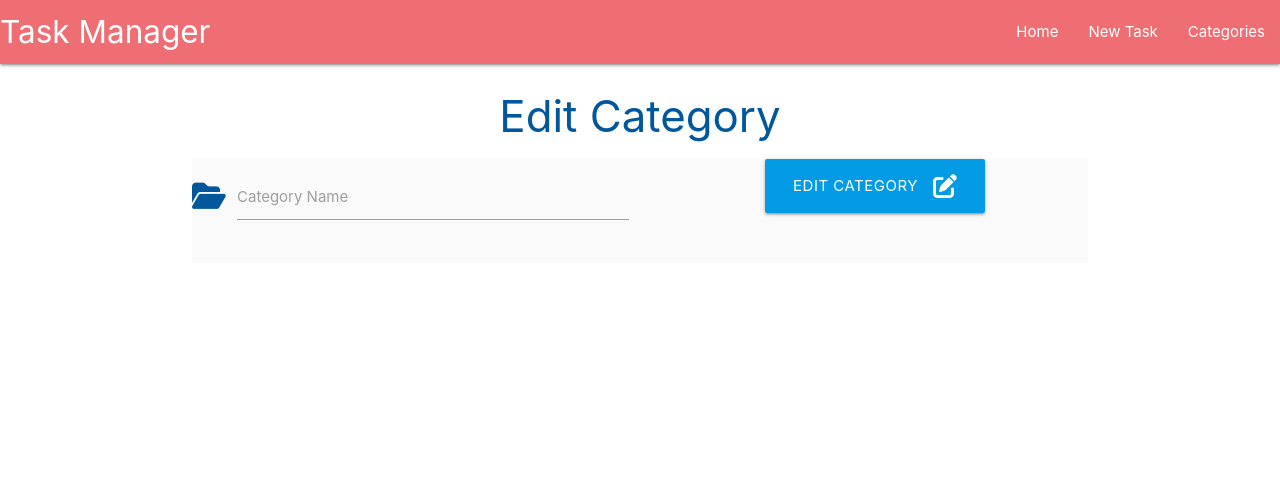
After one commit to Taiwoogbonyomi/Flask-sqlalchemy-task-manager, a Flask app: template taskmanager/templates/edit_category.html in a window 1280 px wide. The commit adds this page. Shown: the top 503 px of the page. Run offline with Flask 3, Linux system fonts and the light colour scheme; the template is opened without the code that fills it, so the values that code supplies are empty; some libraries are stand-ins or nearby versions.

```diff
--- /dev/null
+++ b/taskmanager/templates/edit_category.html
@@ -0,0 +1,26 @@
+{% extends "base.html" %}
+{% block content %}
+
+<h3 class="light-blue-text text-darken-4 center-align">Edit Category</h3>
+
+
+<div class="row-card-panel grey lighten-5">
+    <form class="col s12" method="POST" action="{{ url_for('edit_category', category_id=category.id)}}">
+      <!--category name-->
+      <div class="row">
+        <div class="input-field col s6">
+          <i class="fas fa-folder-open prefix light-blue-text text-darken-4"></i>
+          <input id="category_name" name="category_name" type="text" value="{{ category.category_name }}" minlength="3" maxlength="25" class="validate" required>
+          <label for="category_name">Category Name</label>
+        </div>
+
+        <!--submit button-->
+      <div class="row">
+        <div class="col s6 center-align">
+          <button type="submit" class="btn-large light-blue darken-1" >
+                Edit category <i class="fas fa-edit right"></i>
+          </button>
+        </div>
+
+
+{% endblock %}
```
Also changed, not shown: taskmanager/routes.py (+12 -0 lines), taskmanager/templates/categories.html (+4 -5 lines).
